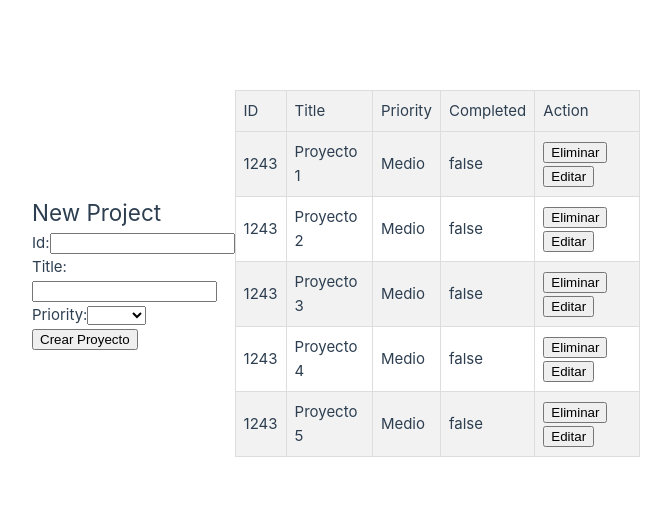
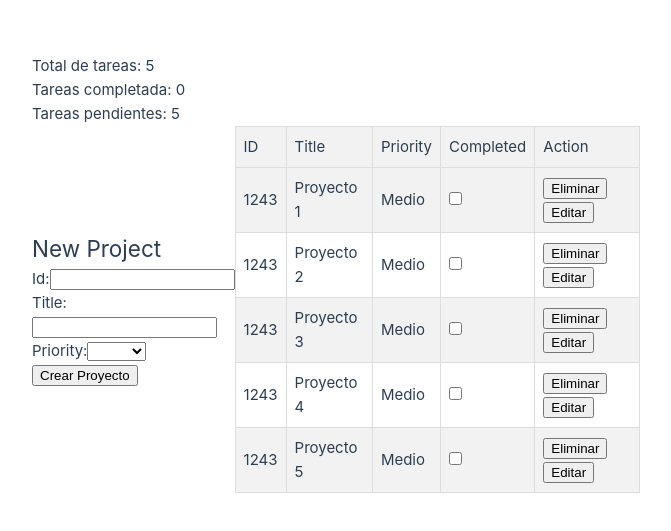
Before and after one commit to Estelaria/vuetaskandhomework, a Vue app: page / in a window 1280 px wide. Shown: the part 127-658 px from the top of the page, without its empty margins (0-671 px from the left). Built offline with nearby package versions, Linux system fonts and the light colour scheme.

Commit message:
addb computed data

```diff
--- a/src/App.vue
+++ b/src/App.vue
@@ -1,5 +1,5 @@
 <script setup lang="ts">
-import { ref } from 'vue';
+import { ref, computed } from 'vue';
 import ListProyect from './components/ListProyect.vue';
 import NewProyect from './components/NewProyect.vue';
 import Proyect from './interfaces/interfaceProyect.ts';
@@ -29,13 +29,21 @@ const editarProyecto = (proyecto: Proyect) => {
   alert(proyecto)
 };
 
+const totalProyectos = computed(() => listaProyectos.value.length);
+const totalCompletados = computed(() => listaProyectos.value.filter(item => item.Completed).length);
+const totalPendientes = computed(() => listaProyectos.value.filter(item => !item.Completed).length);
+
 </script>
 
 <template>
   <header>
+    <p>Total de tareas: {{ totalProyectos }}</p>
+    <p>Tareas completada: {{ totalCompletados }}</p>
+    <p>Tareas pendientes: {{ totalPendientes }}</p>
     <div class="container">
-      <NewProyect @nuevo-proyecto="agregarProyecto"/>
-      <ListProyect :items="listaProyectos" @eliminar="eliminarProyecto"   @editar="editarProyecto"/>
+
+      <NewProyect @nuevo-proyecto="agregarProyecto" />
+      <ListProyect :items="listaProyectos" @eliminar="eliminarProyecto" @editar="editarProyecto" />
     </div>
   </header>
 </template>
--- a/src/components/ListProyect.vue
+++ b/src/components/ListProyect.vue
@@ -13,15 +13,13 @@
                 <td>{{ item.Id }}</td>
                 <td>{{ item.Title }}</td>
                 <td>{{ item.Priority }}</td>
-                <td>{{ item.Completed }}</td>
+                <td><input type="checkbox" v-model="item.Completed" /></td>
                 <td>
                     <button @click="eliminarProyecto(item)">Eliminar</button>
                     <button @click="editarProyecto(item)">Editar</button>
                 </td>
             </tr>
         </table>
-
-        <!-- Modal de edición -->
         <div v-if="showModal" class="modal-overlay">
             <div class="modal">
                 <h2>Editar Proyecto</h2>
```
